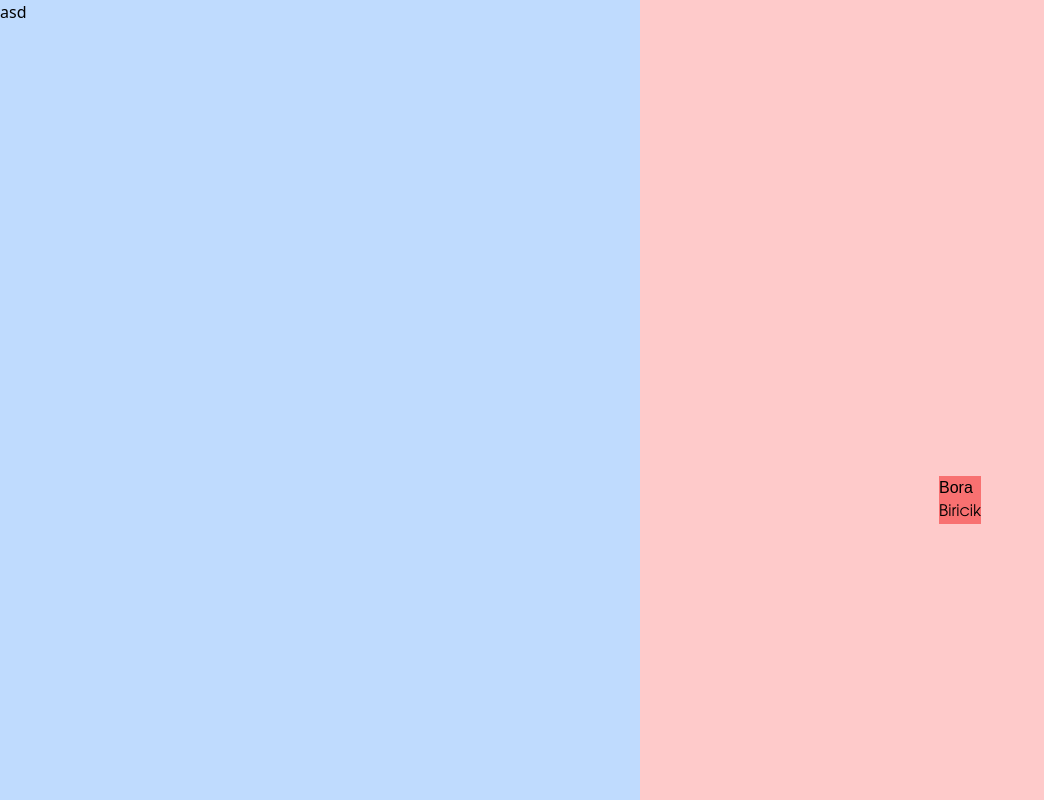
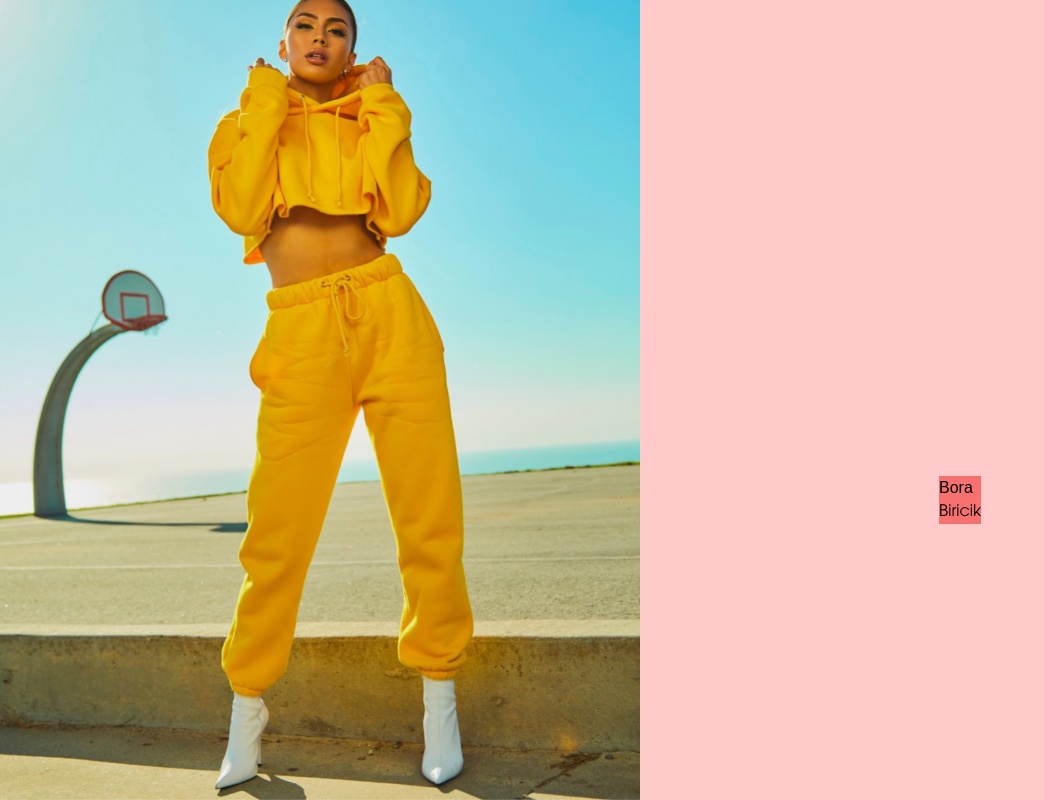
Before and after one commit to borabiricik/product-page-fe, a Next.js app: page / in a window 1280 px wide. Shown: the whole page, without its empty margins (0-1044 px from the left). Built offline with nearby package versions, Linux system fonts and the light colour scheme; a web font is replaced by a local one.

Commit message:
feat(layout): Layout left sided image added

```diff
--- a/src/modules/common/layouts/PageLayout/index.tsx
+++ b/src/modules/common/layouts/PageLayout/index.tsx
@@ -1,9 +1,20 @@
+import Image from "next/image";
 import { IPageLayoutProps } from "./types";
 
 const PageLayout = ({ children, ...props }: IPageLayoutProps) => {
   return (
     <div className="flex items-stretch h-screen overflow-y-scroll">
-      <aside className="flex-1 bg-blue-200 w-full sticky top-0">asd</aside>
+      <aside className="flex-1 bg-blue-200 w-full sticky top-0">
+        <Image
+          width={998}
+          height={1198}
+          src={"/images/bg.png"}
+          alt="Layout left image"
+          className="object-cover w-full h-full"
+          quality={100}
+          priority
+        />
+      </aside>
       <main className="flex-1 flex items-center justify-center bg-red-200 h-[1000px]">
         {children}
       </main>
```
Also changed, not shown: public/images/bg.png (added).
